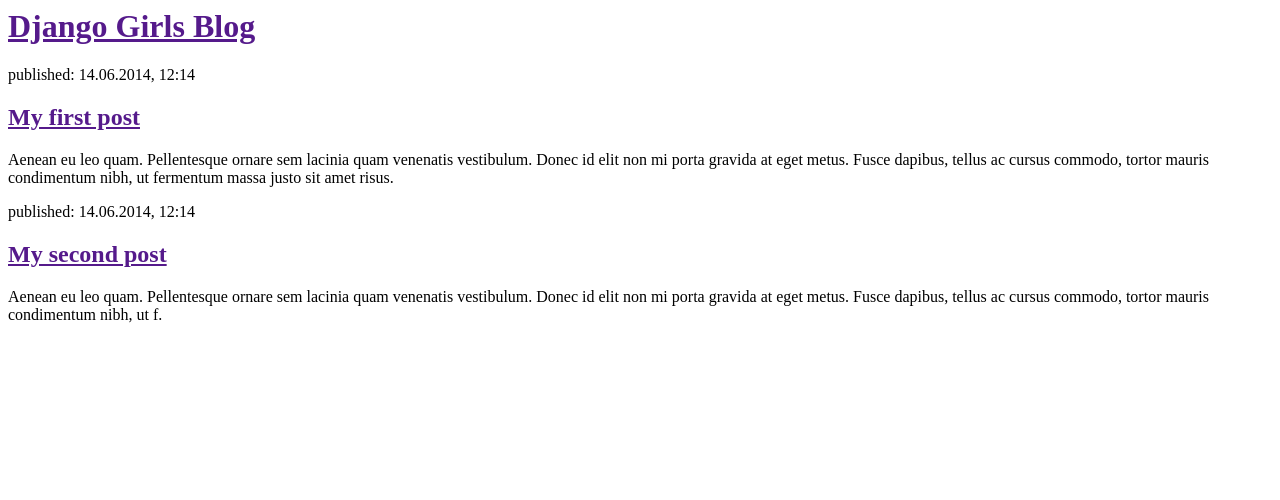
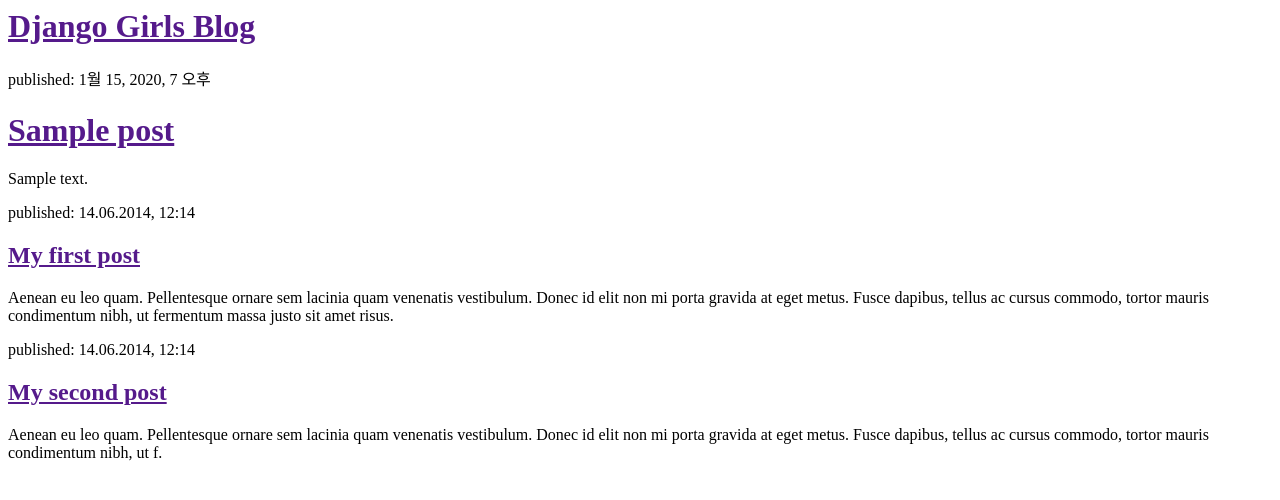
Before and after one commit to BangYoon/my-first-blog, a Django app: template blog/templates/blog/post_list.html in a window 1280 px wide. Shown: the top 500 px of the page. Run offline with Django 3.2, Linux system fonts and the light colour scheme; the template is opened without the code that fills it: values that come from a table or form of the project are taken from there, others are empty; tables that the repository leaves empty hold one stand-in row (values such as "Sample post").

Commit message:
Modified templates to display posts from database.

```diff
--- a/blog/templates/blog/post_list.html
+++ b/blog/templates/blog/post_list.html
@@ -6,6 +6,14 @@
         <div>
             <h1><a href="">Django Girls Blog</a></h1>
         </div>
+
+        {% for post in posts %}
+            <div>
+                <p>published: {{ post.published_date }}</p>
+                <h1><a href="">{{ post.title }}</a></h1>
+                <p>{{ post.text|linebreaksbr }}</p>
+            </div>
+        {% endfor %}
 
         <div>
             <p>published: 14.06.2014, 12:14</p>
--- a/blog/views.py
+++ b/blog/views.py
@@ -1,5 +1,7 @@
 from django.shortcuts import render
+from django.utils import timezone
+from .models import Post
 
-# Create your views here.
 def post_list(request):
-    return render(request, 'blog/post_list.html', {})
+    posts = Post.objects.filter(published_date__lte=timezone.now()).order_by('published_date')
+    return render(request, 'blog/post_list.html', {'posts':posts})
--- a/mysite/settings.py
+++ b/mysite/settings.py
@@ -25,7 +25,7 @@
 # SECURITY WARNING: don't run with debug turned on in production!
 DEBUG = True
 
-ALLOWED_HOSTS = ['127.0.0.1', '.pythonanywhere.com']
+ALLOWED_HOSTS = ['127.0.0.1', 'http://bangyoon.pythonanywhere.com']
 
 
 # Application definition
```
